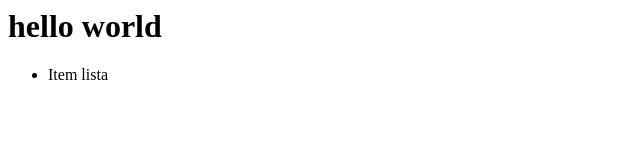
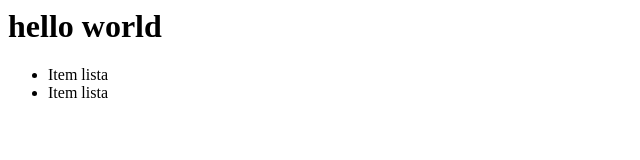
Before and after one commit to elasierra/repositorioTEST, a plain HTML site: page index.html in a window 1280 px wide. Shown: the full height of the page, 0-640 px from the left. Drawn offline with Linux system fonts and the light colour scheme.

Commit message:
iNicio rama Elena

```diff
--- a/index.html
+++ b/index.html
@@ -9,6 +9,9 @@
             <li>
                 Item lista
             </li>
+            <li>
+                Item lista
+            </li>
         </ul>
     </div>
 </body>
```
